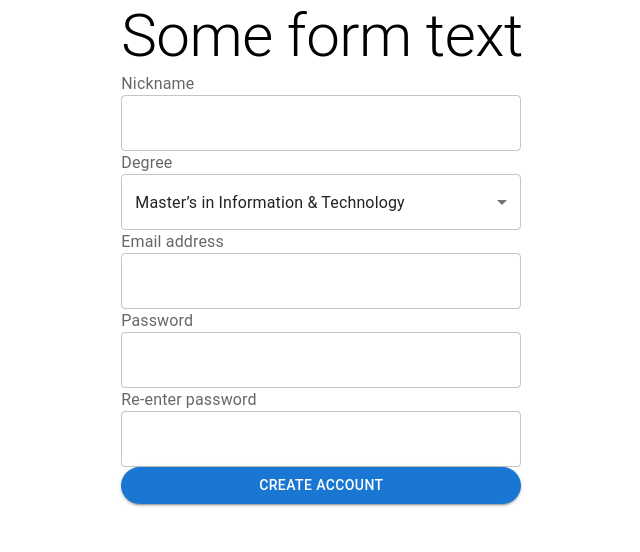
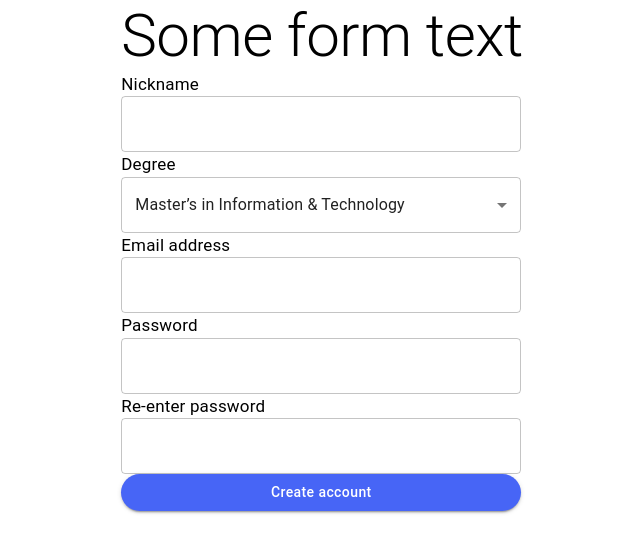
Before and after one commit to k5va/sample-form, a React (Create React App) app: page / in a window 1280 px wide. Shown: the top 552 px of the page, without its empty margins (318-958 px from the left). Built offline with nearby package versions, Linux system fonts and the light colour scheme; the HTML template or start-up script is replaced by a standard one.

Commit message:
Added theme. WIP

```diff
--- a/src/components/account-form/account-form.tsx
+++ b/src/components/account-form/account-form.tsx
@@ -35,14 +35,7 @@ function AccountForm(): JSX.Element {
         <FormTextField name='password' label='Password' control={control} validator={formValidator['password']} />
         <FormTextField name='password2' label='Re-enter password' control={control} validator={formValidator['password2']} />
 
-        <Button
-          sx={{
-            borderRadius: '30px',
-          }}
-          variant='contained'
-          type="submit"
-        >Create account
-        </Button>
+        <Button type="submit">Create account</Button>
       </form>
     </section>
   );
--- a/src/components/app/app.tsx
+++ b/src/components/app/app.tsx
@@ -1,8 +1,14 @@
+import { ThemeProvider } from '@mui/material';
 import { Main } from '../../pages';
+import { theme } from '../../theme/theme';
 import './app.scss';
 
 function App(): JSX.Element {
-  return <Main />;
+  return (
+    <ThemeProvider theme={theme}>
+      <Main />
+    </ThemeProvider>
+  )
 }
 
 export default App;
--- a/src/components/form-text-field/form-text-field.tsx
+++ b/src/components/form-text-field/form-text-field.tsx
@@ -16,7 +16,6 @@ function FormTextField<T extends FieldValues>({ name, label, control, validator
             <InputLabel htmlFor={name}>{label}</InputLabel>
             <TextField
               id={name}
-              hiddenLabel
               name={name}
               value={value}
               onChange={onChange}
--- /dev/null
+++ b/src/theme/theme.ts
@@ -0,0 +1,38 @@
+import { createTheme } from '@mui/material';
+
+export const theme = createTheme({
+  palette: {
+    primary: {
+      main: '#4765F6',
+    }
+  },
+  components: {
+    MuiInputLabel: {
+      styleOverrides: {
+        root: {
+          fontSize: '17px',
+          fontStyle: 'normal',
+          fontWeight: '400',
+          color: '#000',
+        }
+      }
+    },
+    MuiTextField: {
+      defaultProps: {
+        hiddenLabel: true,
+      }
+    },
+    MuiButton: {
+      defaultProps: {
+        disableRipple: true,
+        variant: 'contained',
+      },
+      styleOverrides: {
+        root: {
+          borderRadius: '30px',
+          textTransform: 'none'
+        },
+      }
+    }
+  }
+});
```
